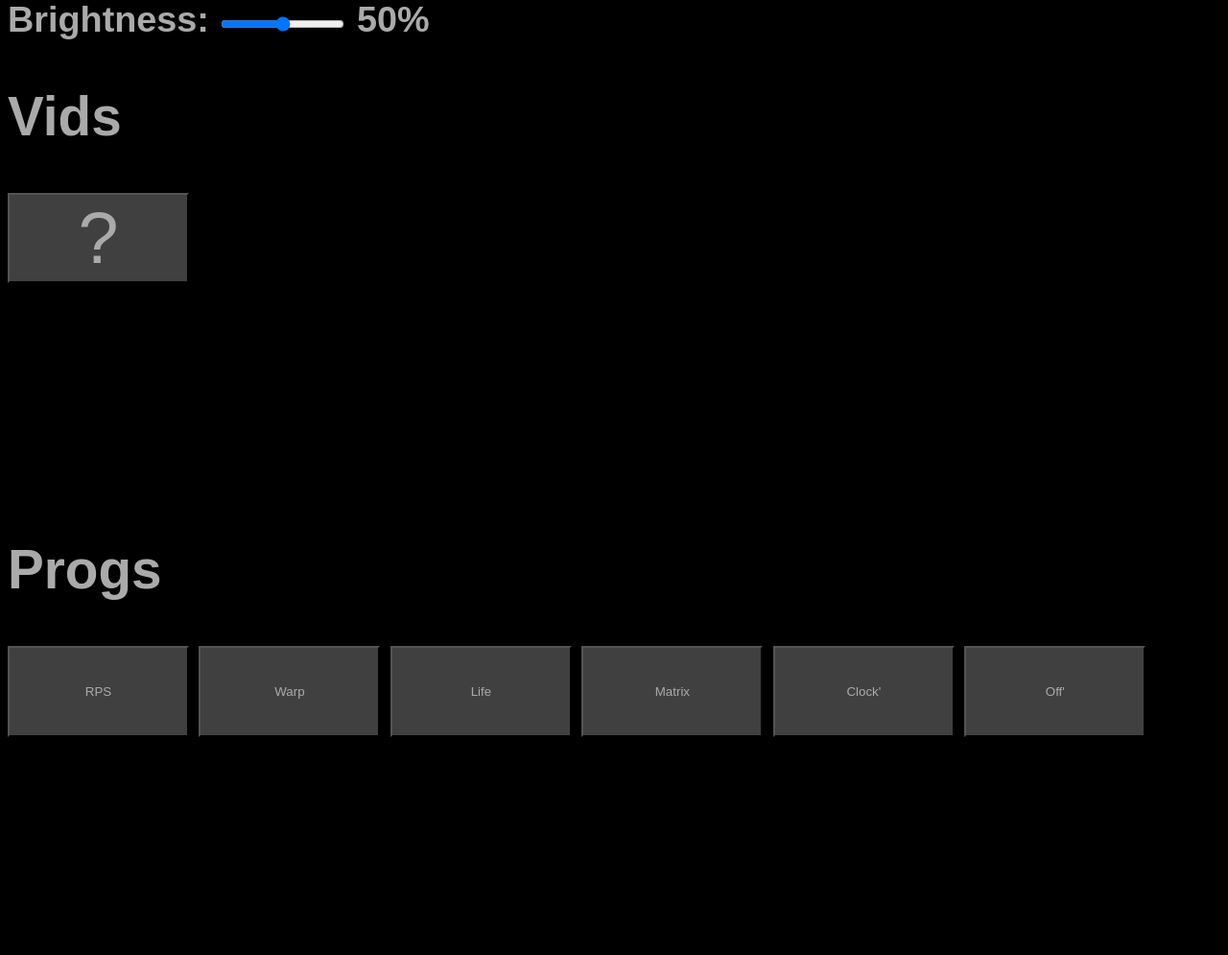
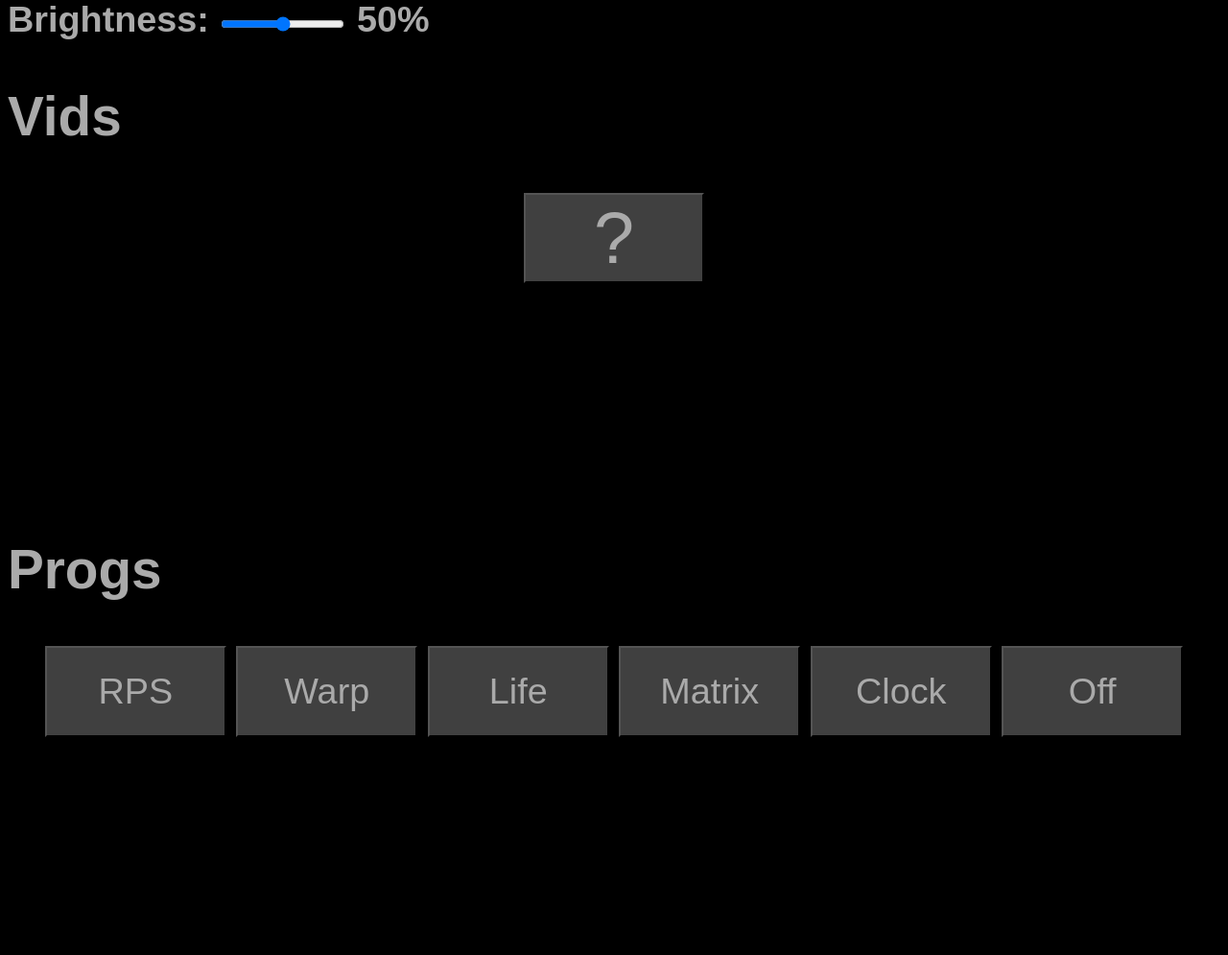
Before and after one commit to lvachon/LEDRGBTable, a PHP site: page /?brightness=1 in a window 1280 px wide. Shown: the part 212-1207 px from the top of the page at 96% size. Run offline with PHP 8.4, Linux system fonts and the light colour scheme.

Commit message:
no message

```diff
--- a/web/index.php
+++ b/web/index.php
@@ -51,13 +51,12 @@ if(isset($_GET['rand'])){
 <html>
 	<head>
 		<style>
-			.vid {margin:2px;border:solid 1px #888888;height:2.5cm;}
+			.vid {margin:0.1cm;border:solid 1px #888888;height:2.5cm;}
 			body {background:#000000;color:#AAAAAA;font-weight:bold;font-family:sans-serif;font-size:1cm;}
 			a {color:#EEEEEE;font-weight:bold;font-size:2.5cm;}
 			.status {font-size:0.75cm;}
-			.oflow {width:95%;height:40%;overflow-y:auto;}
-			.progbox button {width:5cm;height:2.5cm;}
-			button {background:#404040;color:#AAAAAA;}
+			.oflow {width:100%;height:40%;overflow-y:auto;text-align:center;}
+			button {background:#404040;color:#AAAAAA;width:5cm;height:2.5cm;font-size:1cm;margin-bottom:0.1cm;}
 		</style>
 		<script>
 			function playVid(vid){
@@ -119,7 +118,7 @@ if(isset($_GET['rand'])){
 					}
 
 				?>
-				<button onclick='runCmd("rand=1");' style='width:5cm;height:2.5cm;font-size:2cm;'>?</button>
+				<button onclick='runCmd("rand=1");' style='font-size:2cm;'>?</button>
 			</div>
 		</div>
 		<div>
@@ -129,8 +128,8 @@ if(isset($_GET['rand'])){
 				<button onclick='runCmd("warp=1")'>Warp</button>
 				<button onclick='runCmd("life=1")'>Life</button>
 				<button onclick='runCmd("matrix=1")'>Matrix</button>
-				<button onclick='runCmd("clock=1")'>Clock'</button>
-				<button onclick='runCmd("black=1")'>Off'</button>
+				<button onclick='runCmd("clock=1")'>Clock</button>
+				<button onclick='runCmd("black=1")'>Off</button>
 			</div>
 		</div>
 	</body>
```
